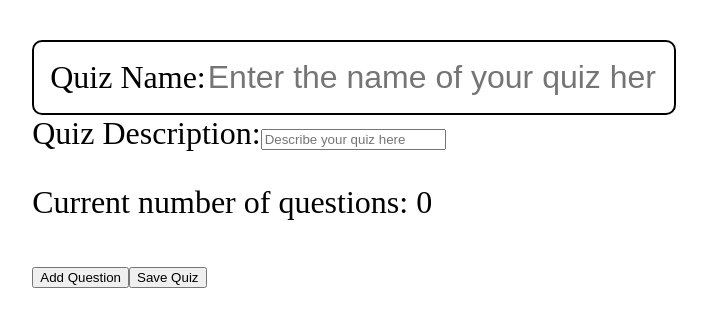
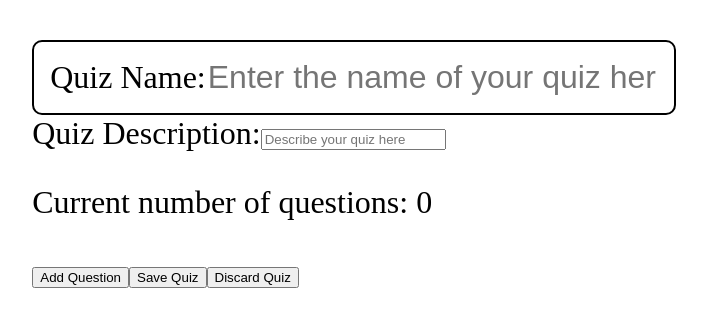
Before and after one commit to dennfa/Quizard, a React (Vite) app in the folder frontend/: page /create in a window 1280 px wide. Shown: the top 326 px of the page, without its empty margins (294-1001 px from the left). Built offline with nearby package versions, Linux system fonts and the light colour scheme.

Commit message:
add discard quiz button

```diff
--- a/frontend/src/Pages/CreateQuiz.tsx
+++ b/frontend/src/Pages/CreateQuiz.tsx
@@ -3,12 +3,14 @@
 import AddMultipleChoiceQuestion from "../Components/AddMultipleChoiceQuestion.tsx";
 import {MultipleChoiceQuiz} from "../Models/MultipleChoiceQuiz.tsx";
 import axios from "axios";
+import {useNavigate} from "react-router-dom";
 
 export default function CreateQuiz() {
 
     const [questions, setQuestions] = useState<MultipleChoiceQuestion[]>([])
     const [quizName, setQuizName] = useState<string>("")
     const [quizDescription, setQuizDescription] = useState<string>("")
+    const navigate = useNavigate()
 
     function handleAddQuestion() {
         const newQuestion: MultipleChoiceQuestion = {
@@ -43,9 +45,7 @@
             multipleChoiceQuestions: questions,
         }
         axios.post("/api/create", quizData)
-            .then(response => {
-                console.log("Successfully saved: ", response.data)
-            })
+            .then(()=>navigate("/"))
             .catch(error => {
                 console.error("Error while saving: ", error)
             })
@@ -85,6 +85,7 @@
                 />)}
                 <button type="button" onClick={handleAddQuestion}>Add Question</button>
                 <button type="button" onClick={saveQuiz}>Save Quiz</button>
+                <button type="button" onClick={()=>navigate("/")}>Discard Quiz</button>
             </form>
         </div>
     )
```
